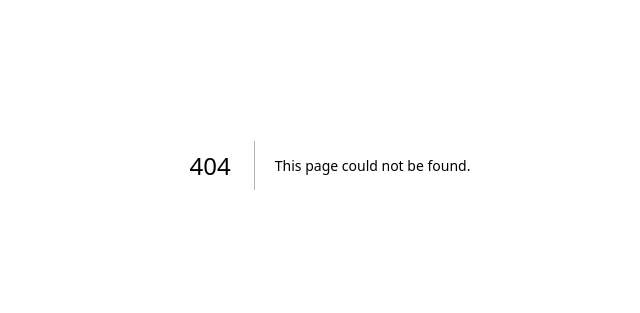
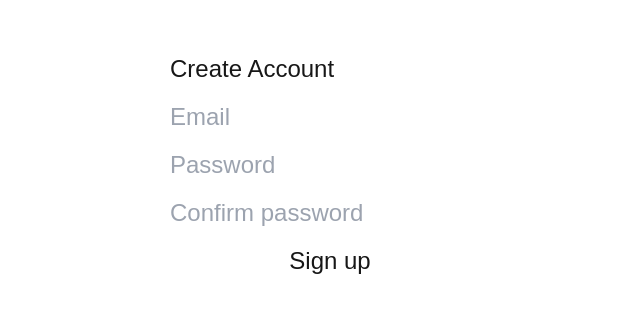
Before and after one commit to nskins/quip, a Next.js app in the folder client/: page /signup in a window 1280 px wide. Before the commit this address had no page. Shown: the part 235-548 px from the top of the page, without its empty margins (310-950 px from the left). Built offline with nearby package versions, Linux system fonts and the light colour scheme.

Commit message:
Implement signup page

```diff
--- /dev/null
+++ b/client/app/(auth)/signup/page.tsx
@@ -0,0 +1,7 @@
+import SignupForm from "./signup-form";
+
+export default function SignupPage() {
+    return (
+        <SignupForm />
+    );
+}
--- /dev/null
+++ b/client/app/(auth)/signup/signup-form.tsx
@@ -0,0 +1,24 @@
+'use client'
+import { useActionState } from 'react'
+import { signup } from './signup'
+
+export default function SignupForm() {
+    const initialState = {
+        error: ''
+    };
+
+    const [state, formAction] = useActionState(signup, initialState);
+
+    return (
+        <div className="flex flex-col gap-4 w-80">
+            <h1>Create Account</h1>
+            {state && state.error && <p>{state.error}</p>}
+            <form action={formAction} className="flex flex-col gap-4">
+                <input type="email" name="email" required placeholder="Email" />
+                <input type="password" name="password" required placeholder="Password" />
+                <input type="password" name="confirm_password" required placeholder="Confirm password" />
+                <button type="submit">Sign up</button>
+            </form>
+        </div>
+    )
+}
--- /dev/null
+++ b/client/app/(auth)/signup/signup.ts
@@ -0,0 +1,34 @@
+'use server'
+import { cookies } from 'next/headers'
+import { redirect } from 'next/navigation'
+
+export async function signup(previousState: { error: string }, formData: FormData) {
+
+    const email = formData.get('email')
+    const password = formData.get('password')
+    const confirm_password = formData.get('confirm_password')
+
+    // TODO: this should be client-side validation.
+    if (password !== confirm_password)
+        return { error: 'Passwords do not match' }
+
+    const data = await fetch('http://localhost:3001/users', {
+        method: 'POST',
+        headers: { 'Content-Type': 'application/json' },
+        body: JSON.stringify({ email: email, password: password })
+    })
+
+    const json = await data.json()
+
+    if (json && json.access_token) {
+
+        const cookieStore = await cookies();
+
+        cookieStore.set('access_token', json.access_token);
+
+        redirect('/dashboard')
+    }
+    else {
+        return { error: 'An error occurred' }
+    }
+}
```
